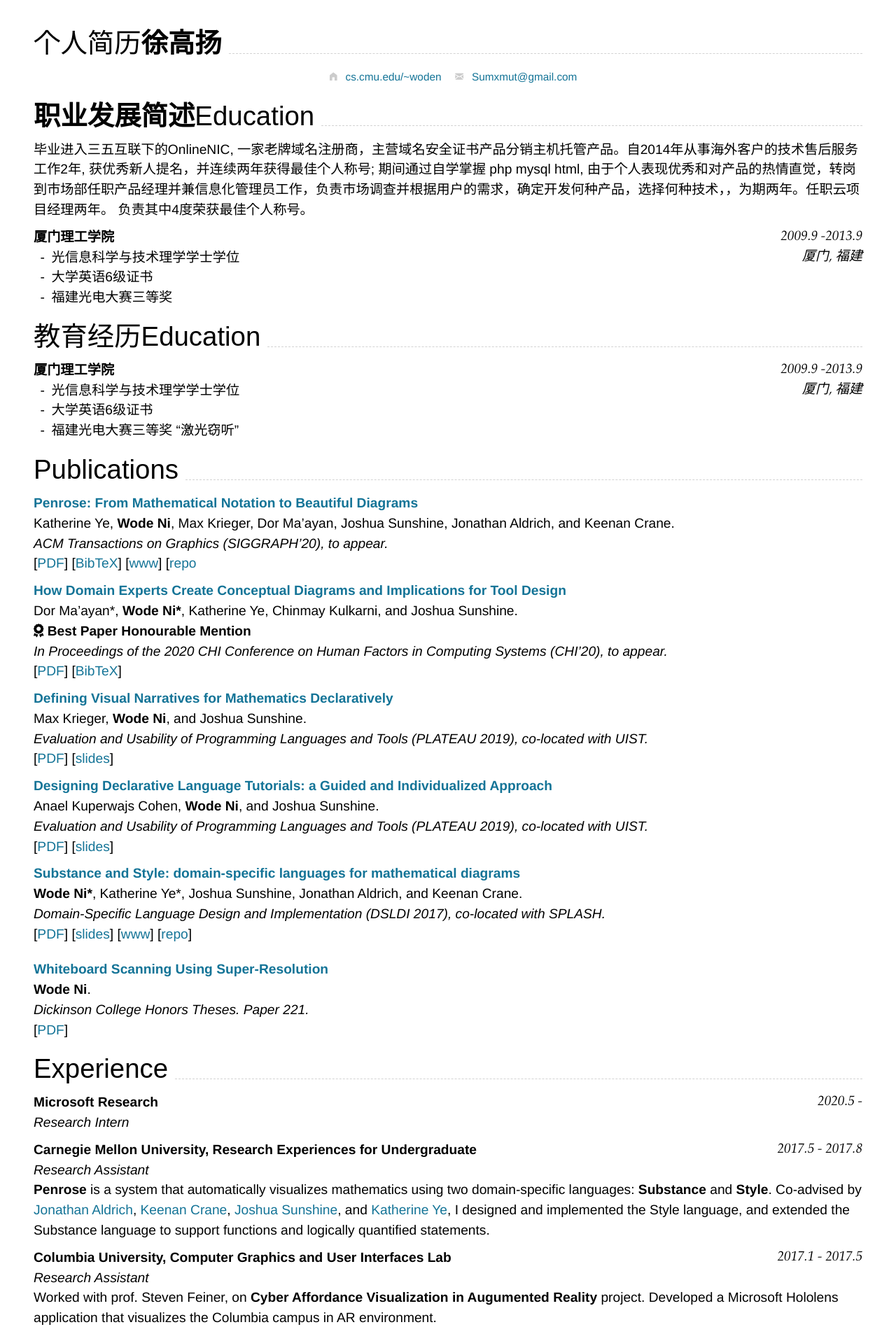
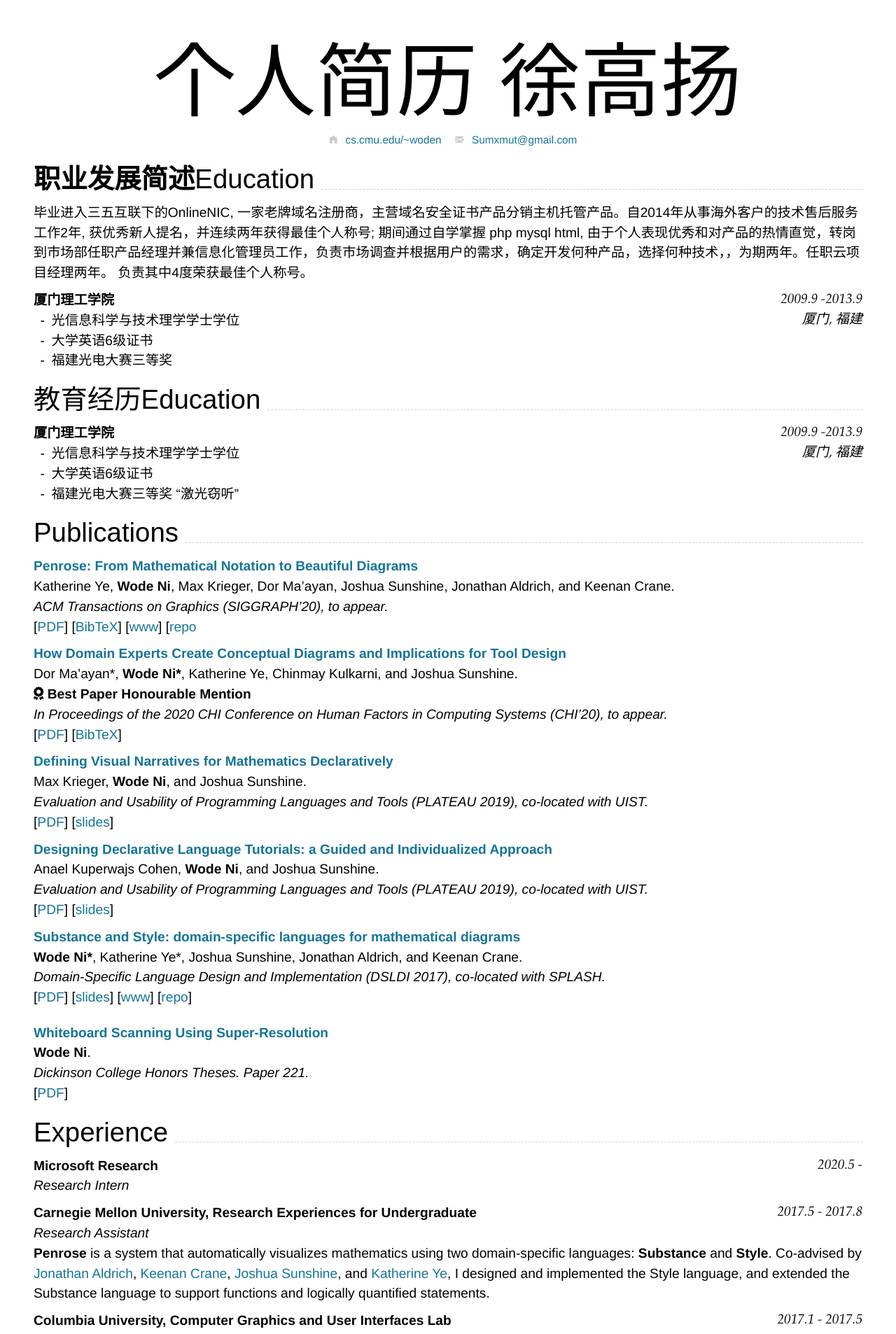
Before and after one commit to topgg/topgg.github.io, a Jekyll site: the page built from index.md, in a window 1280 px wide. Shown: the top 1906 px of the page at 70% size. Built offline with Jekyll 4.4.1, drawn with Linux system fonts in a browser that asks for light colours; nearby versions of some CDN libraries.

```diff
--- a/index.md
+++ b/index.md
@@ -9,7 +9,7 @@ homepage:
   text: cs.cmu.edu/~woden
 ---
 
-## 个人简历 **徐高扬**
+# 个人简历 **徐高扬**
 
 <!--
 include contact information from the front matter
```
